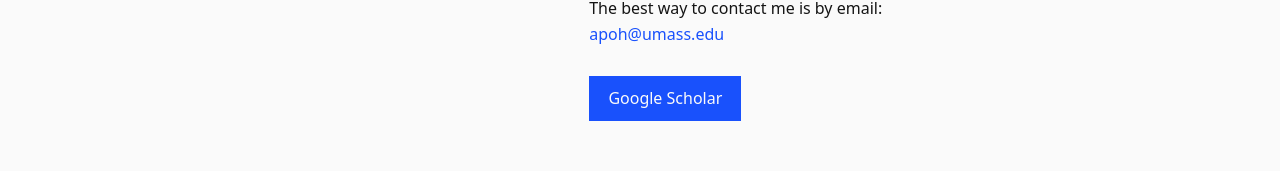
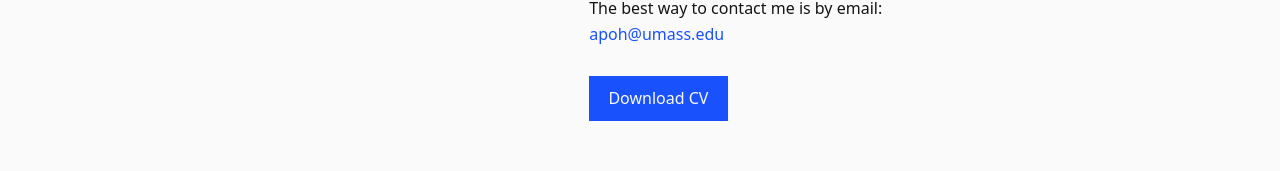
Before and after one commit to apoh3/apoh3.github.io, a React (Vite) app: page / in a window 1280 px wide. Shown: the part 540-711 px from the top of the page. Built offline with nearby package versions, Linux system fonts and the light colour scheme; some icons are missing.

Commit message:
changed back to download cv

```diff
--- a/src/pages/About.jsx
+++ b/src/pages/About.jsx
@@ -2,6 +2,7 @@ import { useState } from "react";
 import profilePic from "../assets/profile.jpg";
 import researchInterests from "../assets/research_highlight.svg";
 import researchInterestsSmall from "../assets/research_highlight_small.svg";
+import pdf from "../assets/cv_apoh_aug2025.pdf";
 
 function About() {
   const [showAllNews, setShowAllNews] = useState(false);
@@ -116,12 +117,12 @@ function About() {
           </p>
           <div className="about-buttons">
             <a
-              href="https://scholar.google.com/citations?hl=en&user=r4sloMMAAAAJ"
+              href={pdf}
               target="_blank"
               rel="noopener noreferrer"
               className="btn"
             >
-              Google Scholar
+              Download CV
             </a>
           </div>
         </div>
```
Also changed, not shown: 1 other file (tests, documents, lock files or other folders).
